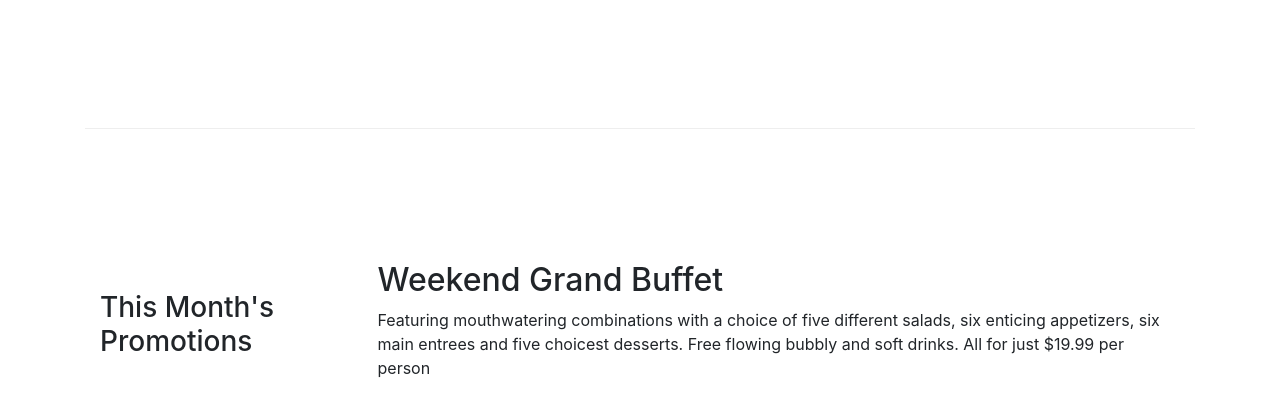
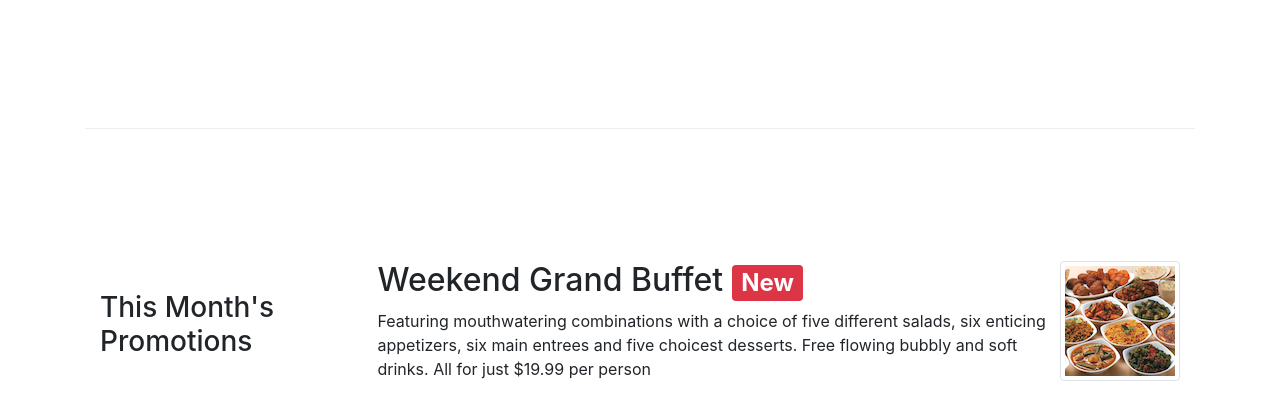
Before and after one commit to hamadhassan/Front-End-Web-UI-Frameworks-and-Tools, a website: page index.html in a window 1280 px wide. Shown: the part 605-1024 px from the top of the page. Drawn offline with nearby package versions, Linux system fonts and the light colour scheme.

Commit message:
assignment 2 task 2

```diff
--- a/index.html
+++ b/index.html
@@ -73,8 +73,9 @@
                 <h3>This Month's Promotions</h3>
             </div>
             <div class="col col-sm order-sm-last col-md">
-                <h2>Weekend Grand Buffet</h2>
-                <p>Featuring mouthwatering combinations with a choice of five different salads, six enticing appetizers, six main entrees and five choicest desserts. Free flowing bubbly and soft drinks. All for just $19.99 per person </p>
+                <img class="img-thumbnail float-right" src="img/buffet.png" alt="buffet">
+                <h2 class="mt-0">Weekend Grand Buffet <span class="badge badge-danger">New</span> </h2>
+                <p class="d-none d-sm-block">Featuring mouthwatering combinations with a choice of five different salads, six enticing appetizers, six main entrees and five choicest desserts. Free flowing bubbly and soft drinks. All for just $19.99 per person </p>
             </div>
         </div>
         <!--Third-->
```
